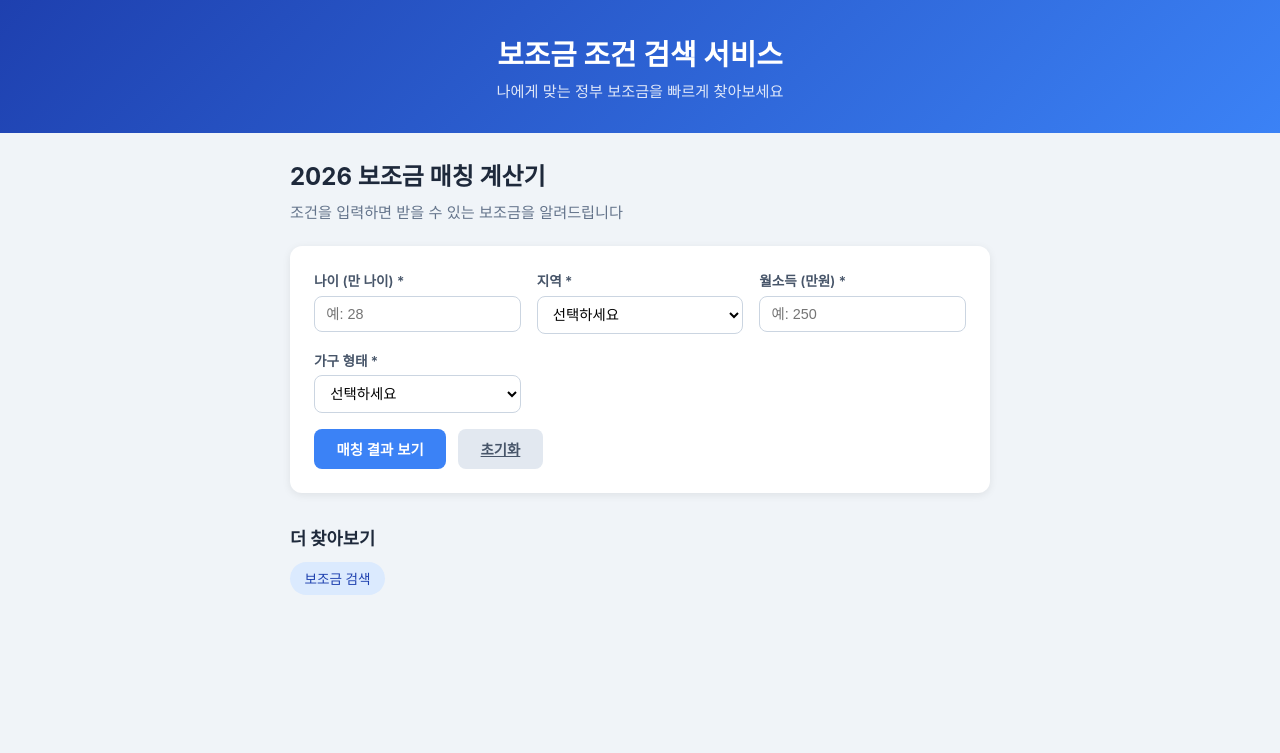
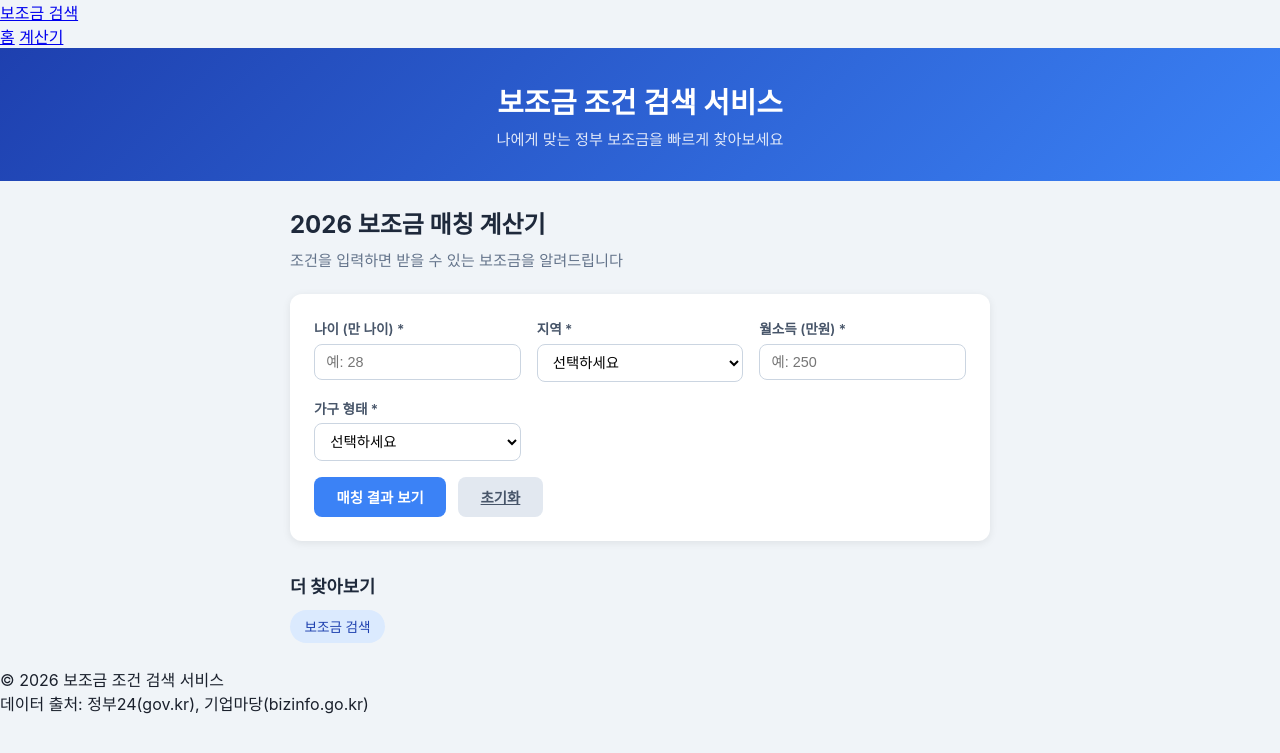
Before and after one commit to humpie-0413/subsidy-search, a FastAPI app: page /calculator in a window 1280 px wide. Shown: the top 753 px of the page. Run offline with FastAPI, Linux system fonts and the light colour scheme.

Commit message:
feat: add AdSense slots, navigation bar, and footer
- AdSense script in head (conditional on ADSENSE_CLIENT_ID env var)
- Ad slots: top banner (after header) and bottom (before footer)
- Navigation bar with home and calculator links
- Footer with copyright and data source attribution
- ADSENSE_CLIENT_ID empty by default, fill after approval

Co-Authored-By: Claude Opus 4.6 <noreply@anthropic.com>

```diff
--- a/main.py
+++ b/main.py
@@ -116,6 +116,10 @@ async def lifespan(app: FastAPI):
 
 app = FastAPI(title="보조금 조건 검색 서비스", lifespan=lifespan)
 app.add_middleware(GZipMiddleware, minimum_size=500)
+
+# Template globals
+templates.env.globals["adsense_client_id"] = os.getenv("ADSENSE_CLIENT_ID", "")
+templates.env.globals["current_year"] = datetime.now().year
 
 
 # --- HTML Routes ---
--- a/templates/base.html
+++ b/templates/base.html
@@ -21,19 +21,52 @@
 <meta name="twitter:description" content="{{ page_description | default('나이, 지역, 소득 조건에 맞는 정부 보조금을 검색하세요') }}">
 
 <link rel="stylesheet" href="/static/css/style.css">
+{% if adsense_client_id %}
+<script async src="https://pagead2.googlesyndication.com/pagead/js/adsbygoogle.js?client={{ adsense_client_id }}" crossorigin="anonymous"></script>
+{% endif %}
 {% block head_extra %}{% endblock %}
 </head>
 <body>
+
+<nav class="nav">
+  <div class="nav-inner">
+    <a href="/" class="nav-brand">보조금 검색</a>
+    <div class="nav-links">
+      <a href="/">홈</a>
+      <a href="/calculator">계산기</a>
+    </div>
+  </div>
+</nav>
 
 <div class="header">
   <h1><a href="/" style="color:inherit;text-decoration:none">보조금 조건 검색 서비스</a></h1>
   <p>나에게 맞는 정부 보조금을 빠르게 찾아보세요</p>
 </div>
 
+{% if adsense_client_id %}
+<!-- 상단 배너 광고 -->
+<div class="ad-slot ad-top">
+  <ins class="adsbygoogle" style="display:block" data-ad-client="{{ adsense_client_id }}" data-ad-slot="" data-ad-format="auto" data-full-width-responsive="true"></ins>
+  <script>(adsbygoogle = window.adsbygoogle || []).push({});</script>
+</div>
+{% endif %}
+
 {% block content %}{% endblock %}
 
-<!-- AdSense slot (activated in Phase 4) -->
-{% block adsense %}{% endblock %}
+{% if adsense_client_id %}
+<!-- 하단 광고 -->
+<div class="ad-slot ad-bottom">
+  <ins class="adsbygoogle" style="display:block" data-ad-client="{{ adsense_client_id }}" data-ad-slot="" data-ad-format="auto" data-full-width-responsive="true"></ins>
+  <script>(adsbygoogle = window.adsbygoogle || []).push({});</script>
+</div>
+{% endif %}
+
+<footer class="footer">
+  <div class="footer-inner">
+    <p>&copy; {{ current_year }} 보조금 조건 검색 서비스</p>
+    <p class="footer-source">데이터 출처: 정부24(gov.kr), 기업마당(bizinfo.go.kr)</p>
+  </div>
+</footer>
 
 {% block json_ld %}{% endblock %}
 
```
